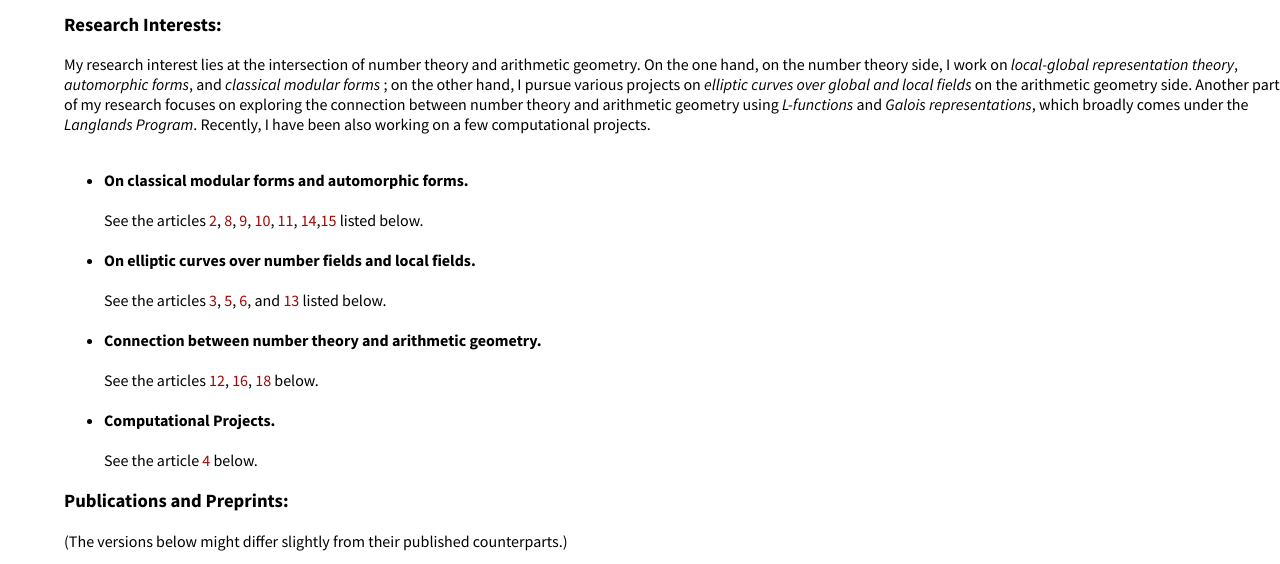
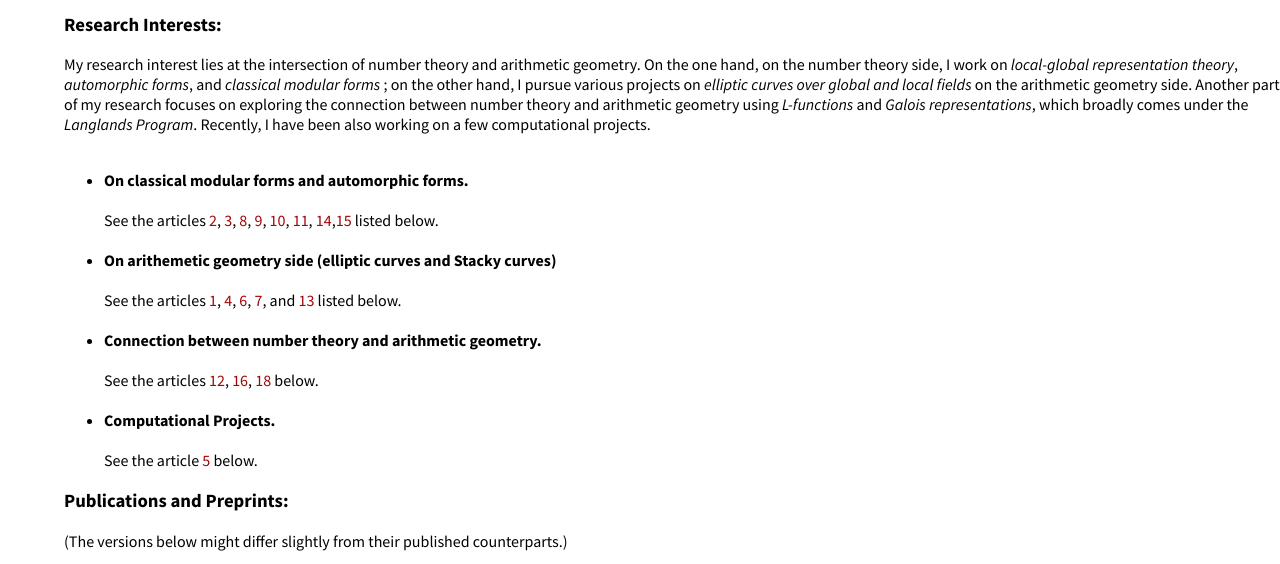
Before and after one commit to manamiroy/manamiroy.github.io, a plain HTML site: page Research.html in a window 1280 px wide. Shown: the part 202-766 px from the top of the page. Drawn offline with Linux system fonts and the light colour scheme.

Commit message:
Update references and article links in Research.html

```diff
--- a/Research.html
+++ b/Research.html
@@ -106,13 +106,13 @@ over global and local fields</i> on the arithmetic geometry side. Another part o
 <b>On classical modular forms and automorphic forms.</b>
  </li>
 <br>
-See the articles <a href="https://arxiv.org/abs/2401.15277v1">2</a>, <a href="https://arxiv.org/abs/2109.07649">8</a>,
-	<a href="https://arxiv.org/abs/2202.13253">9</a>, <a href="https://arxiv.org/abs/2207.02747">10</a>, <a href="https://arxiv.org/abs/2104.09448">11</a>, <a href="https://arxiv.org/abs/2104.09710">14</a>,<a href="https://arxiv.org/abs/2010.09996">15</a> listed below.
+See the articles <a href="https://arxiv.org/abs/2401.15277v1">2</a>, <a href="https://arxiv.org/abs/2109.07649">3</a>,
+	<a href="https://arxiv.org/abs/2408.08844">8</a>, <a href="https://arxiv.org/abs/2202.13253">9</a>, <a href="https://arxiv.org/abs/2207.02747">10</a>, <a href="https://arxiv.org/abs/2104.09448">11</a>, <a href="https://arxiv.org/abs/2104.09710">14</a>,<a href="https://arxiv.org/abs/2010.09996">15</a> listed below.
 <br><br>
  <li>
- 	<b>On elliptic curves over number fields and local fields.</b> </li>
+ 	<b>On arithemetic geometry side (elliptic curves and Stacky curves)</b> </li>
 <br>
-See the articles  <a href="https://arxiv.org/abs/2403.01287">3</a>, <a href="https://arxiv.org/abs/2402.19183">5</a>, <a href="https://arxiv.org/abs/2501.03209">6</a>, and <a href="https://arxiv.org/abs/2104.10337">13</a> listed below.
+See the articles <a href="https://arxiv.org/abs/2509.13248">1</a>, <a href="https://arxiv.org/abs/2403.01287">4</a>, <a href="https://arxiv.org/abs/2402.19183">6</a>, <a href="https://arxiv.org/abs/2501.03209">7</a>, and <a href="https://arxiv.org/abs/2104.10337">13</a> listed below.
 
 <br><br>
  <li>
@@ -126,7 +126,7 @@ See the articles <a href="https://arxiv.org/abs/2106.15722">12</a>, <a href="htt
 </li>
 <br>
 
-See the article <a href="https://arxiv.org/abs/2409.09189">4</a> below.
+See the article <a href="https://arxiv.org/abs/2409.09189">5</a> below.
 </ul>
 	</div>
 	<div class="block">
@@ -143,6 +143,10 @@ See the article <a href="https://arxiv.org/abs/2409.09189">4</a> below.
 	 	<a href="https://www.math.ucsd.edu/~apollack/">Aaron Pollack</a>).
 <br> <i>J. Lond. Math. Soc. </i> (2) <b>114</b> (2026), no. 2, Paper No. e70652, <a href=" https://doi.org/10.1112/jlms.70652">DOI</a>.
  </li>
+<br>
+<li><b><a href="https://arxiv.org/abs/2109.07649">Classical and adelic Eisenstein series</a></b> (with <a href="https://www.math.unt.edu/~schmidt/">Ralf Schmidt</a> and <a href="https://yishaoyun.github.io/syi/">Shaoyun Yi</a>).
+      <br> <i>Rocky Mountain J. Math.</i> <b>56</b>(3) 817-852, June 2026
+</li>
 <br>
 <li><b><a href="https://arxiv.org/abs/2403.01287">Towards a classification of p^2-discriminant ideal twins over number fields</a></b> (with Alyson Deines, <a href="https://asiminah.github.io">Asimina S. Hamakiotes</a>, <a href="https://math.cornell.edu/andreea-iorga">Andreea Iorga</a>, <a href="https://sites.google.com/view/changningphaabi">Changningphaabi Namoijam</a>, and <a href="https://loridwatson.com">Lori D. Watson</a>).
       <br> In <i>Research directions in number theory</i>, 55-77. Assoc. Women Math. Ser., <b>39</b> (2026), Springer, Cham, <a href="https://doi.org/10.1007/978-3-032-11183-8">DOI</a>.
@@ -162,10 +166,6 @@ See the article <a href="https://arxiv.org/abs/2409.09189">4</a> below.
 <br>
  <li><b><a href="https://arxiv.org/abs/2408.08844">Supercongruences arising from Ramanujan-Sato Series</a></b> (with <a href="https://angelicababei.com/">Angelica Babei</a> , <a href="https://sites.google.com/view/hollyswisher/home">Holly Swisher</a>, <a href="http://www.bellatobin.com/">Bella Tobin</a>, and <a href="">Fang-Ting Tu</a>).
       <br> <i>Results Math</i> <b>80</b> (2025), no. 6, Paper No. 184, 52 pp., <a href="https://doi.org/10.1007/s00025-025-02497-0">DOI</a>.
-</li>
-<br>
- <li><b><a href="https://arxiv.org/abs/2109.07649">Classical and adelic Eisenstein series</a></b> (with <a href="https://www.math.unt.edu/~schmidt/">Ralf Schmidt</a> and <a href="https://yishaoyun.github.io/syi/">Shaoyun Yi</a>).
-      <br>To appear in Rocky Mountain J. Math.
 </li>
 <br>
   <li><b><a href="https://arxiv.org/abs/2202.13253">Generalized Ramanujan-Sato Series Arising from Modular Forms</a></b> (with <a href="https://angelicababei.com/">Angelica Babei</a> , <a href="https://sites.google.com/view/lea-beneish/home">Lea Beneish </a>, <a href="https://sites.google.com/view/hollyswisher/home">Holly Swisher</a>, <a href="http://www.bellatobin.com/">Bella Tobin</a>, and <a href="">Fang-Ting Tu</a>).
```
